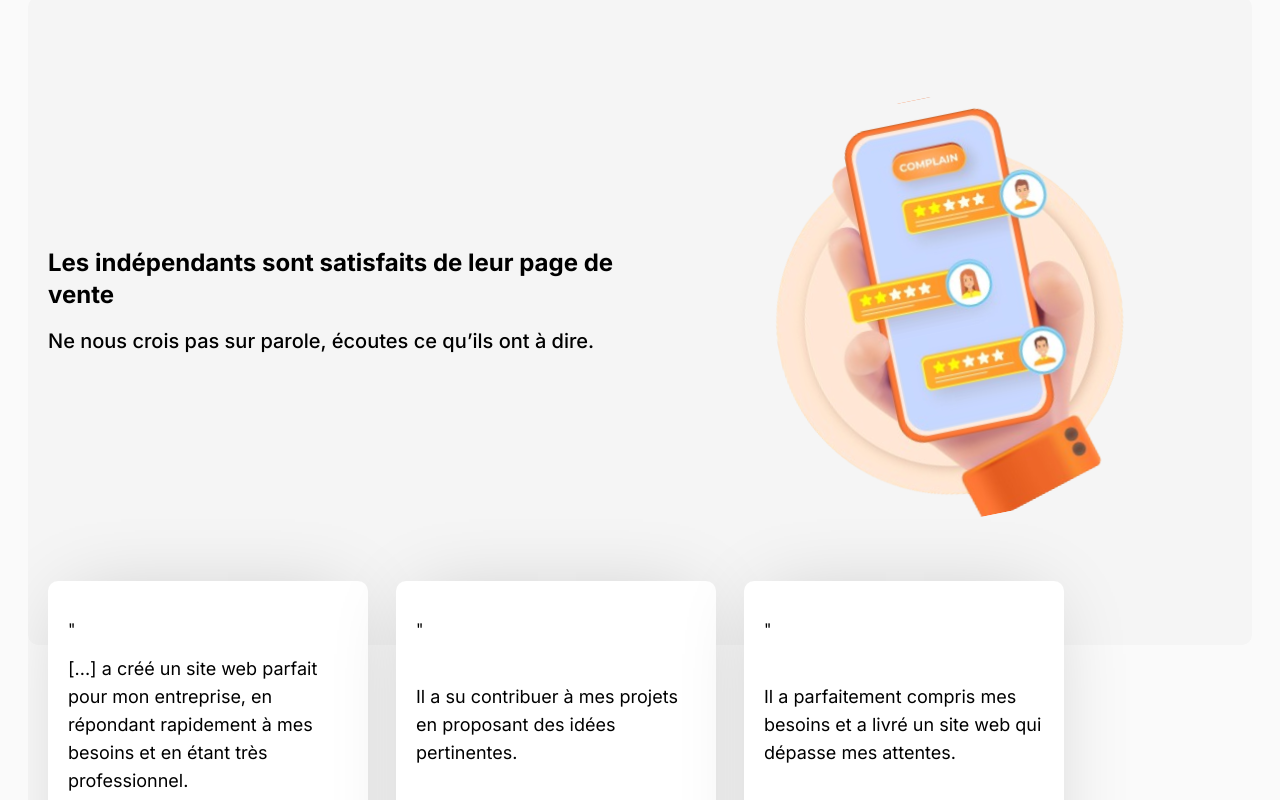
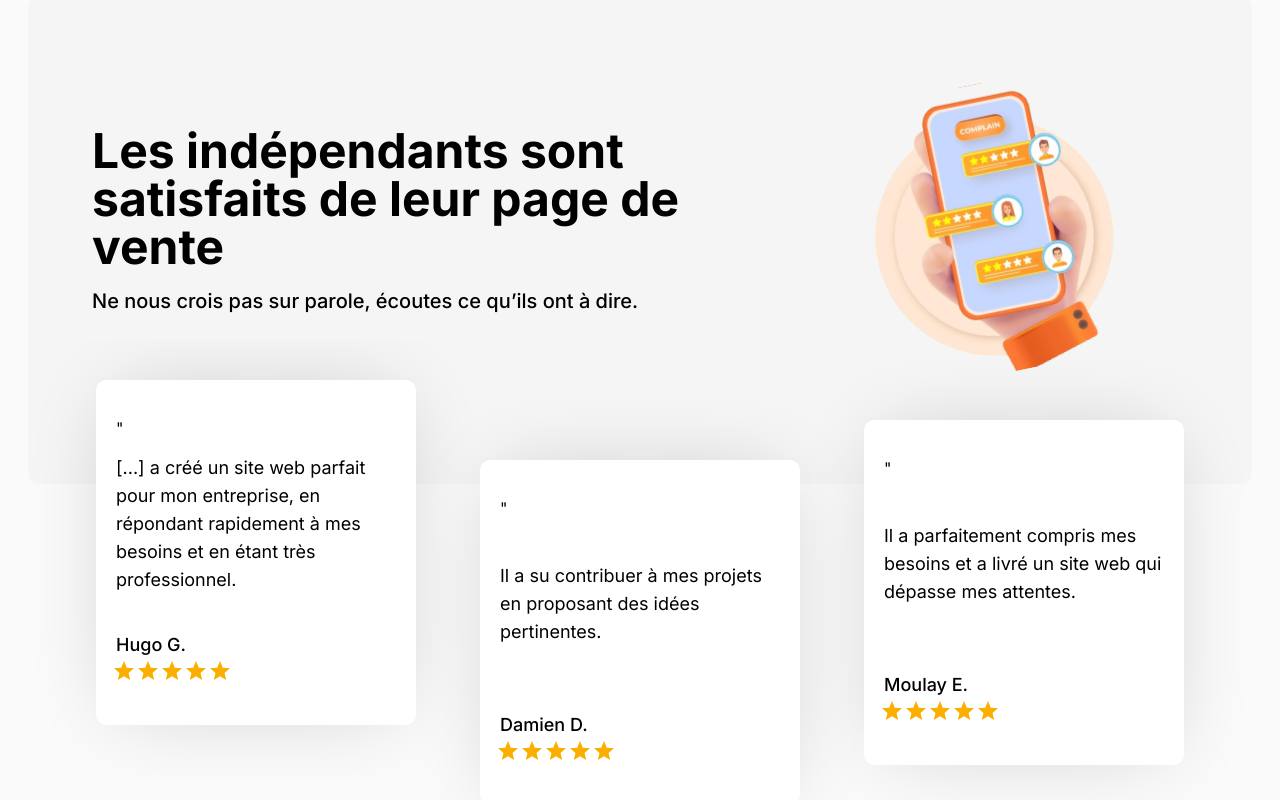
Before and after one commit to SebMZI/territa-lp, a Next.js app: page / in a window 1280 px wide. Shown: the part 3220-4020 px from the top of the page. Built offline with nearby package versions, Linux system fonts and the light colour scheme.

Commit message:
feat(Advise): :iphone:

```diff
--- a/components/Advise-card.jsx
+++ b/components/Advise-card.jsx
@@ -1,9 +1,11 @@
 import { Rating } from "@mui/material";
 import React from "react";
 
-const AdviseCard = ({ text, rating, name }) => {
+const AdviseCard = ({ text, rating, name, containerStyle }) => {
   return (
-    <article className="max-w-[320px] md:min-w-[320px]  w-full py-9 px-5 bg-white shadow-[0_0_79.4px_-21px_rgba(0,0,0,0.20)]   rounded-[10px] flex flex-col justify-between h-[345px]">
+    <article
+      className={`max-w-[320px] md:min-w-[320px]  w-full py-9 px-5 bg-white shadow-[0_0_79.4px_-21px_rgba(0,0,0,0.20)]   rounded-[10px] flex flex-col justify-between h-[345px] ${containerStyle}`}
+    >
       <span>"</span>
       <p className="text-lg">{text}</p>
 
--- a/components/Advise.jsx
+++ b/components/Advise.jsx
@@ -5,9 +5,9 @@ import { AdviseCard } from ".";
 const Advise = () => {
   return (
     <section className="w-full mt-20 ">
-      <div className="bg-[#F5F5F5] px-3.5 md:px-5 pt-10 pb-20 rounded-[10px] md:flex md:flex-row md:items-center ">
-        <div>
-          <h2 className="text-2xl font-bold">
+      <div className="bg-[#F5F5F5] px-3.5 md:px-5 pt-10 pb-20 rounded-[10px] md:flex md:flex-row md:items-center lg:px-16">
+        <div className="">
+          <h2 className="text-2xl font-bold lg:text-5xl ">
             Les indépendants sont satisfaits de leur page de vente
           </h2>
           <p className="font-medium mt-4 md:text-xl">
@@ -21,13 +21,14 @@ const Advise = () => {
           className="mt-4 md:w-2/4 m-auto"
         />
       </div>
-      <div className="max-w-80 m-auto relative -top-10 flex flex-col gap-7 md:flex-row md:max-w-none md:px-5  md:overflow-auto md:py-20 md:-top-36">
+      <div className="max-w-80 m-auto relative -top-10 flex flex-col gap-7 md:flex-row md:max-w-none md:px-5  md:overflow-auto md:py-20 md:-top-36 lg:justify-center lg:gap-16">
         <AdviseCard
           rating={5}
           name={"Hugo G."}
           text={
             "[...] a créé un site web parfait pour mon entreprise, en répondant rapidement à mes besoins et en étant très professionnel."
           }
+          containerStyle={"relative -top-10"}
         />
         <AdviseCard
           rating={5}
@@ -35,6 +36,7 @@ const Advise = () => {
           text={
             "Il a su contribuer à mes projets en proposant des idées pertinentes."
           }
+          containerStyle={"relative top-10"}
         />
         <AdviseCard
           rating={5}
```
